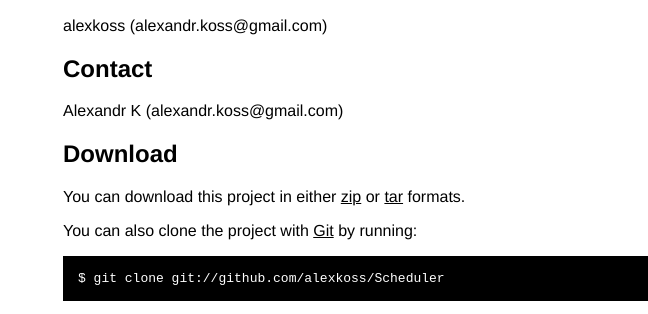
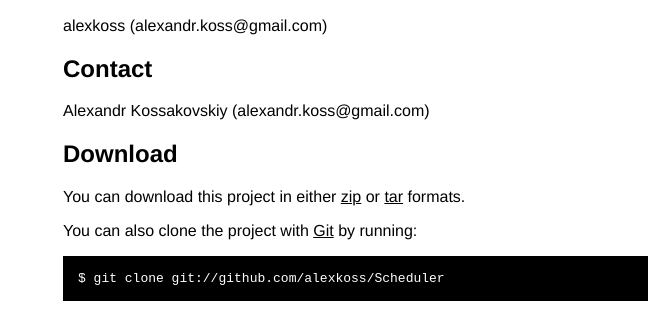
Before and after one commit to alexkoss/Scheduler, a plain HTML site: page index.html in a window 1280 px wide. Shown: the part 224-538 px from the top of the page, 227-875 px from the left. Drawn offline with Linux system fonts and the light colour scheme; grey boxes are pictures that could not be loaded.

Commit message:
Update index.html

```diff
--- a/index.html
+++ b/index.html
@@ -53,7 +53,7 @@
 <p>alexkoss (alexandr.koss@gmail.com)
 <br/>      </p>
 <h2>Contact</h2>
-<p>Alexandr K (alexandr.koss@gmail.com)
+<p>Alexandr Kossakovskiy (alexandr.koss@gmail.com)
 <br/>      </p>
 
 
```
